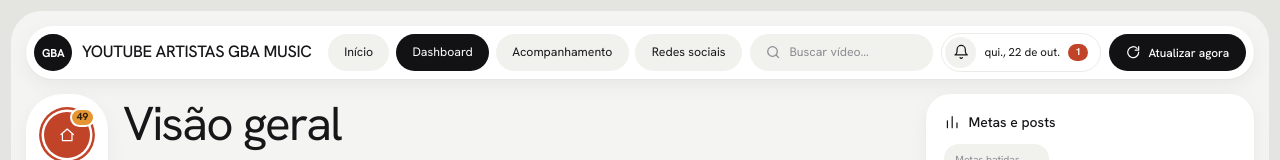
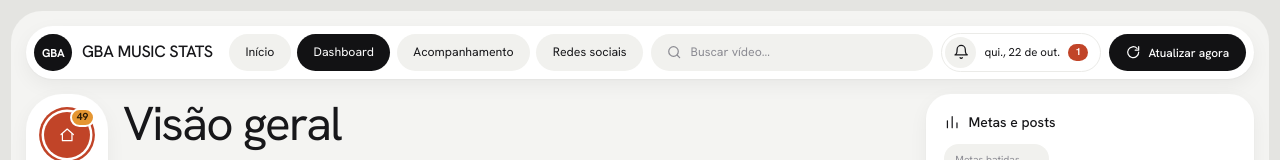
Before and after one commit to marcelonilton2014-ai/youtubevideosgba, a website: page docs/index.html in a window 1280 px wide. Shown: the top 160 px of the page. Drawn offline with Linux system fonts and the light colour scheme.

Commit message:
Update index.html

```diff
--- a/docs/index.html
+++ b/docs/index.html
@@ -178,7 +178,7 @@ td .cdot{display:inline-block;width:9px;height:9px;border-radius:50%;margin-righ
 <div class="shell">
 
 <header class="topbar">
-  <div class="brand"><div class="logo">GBA</div><span>YOUTUBE ARTISTAS GBA MUSIC</span></div>
+  <div class="brand"><div class="logo">GBA</div><span>GBA MUSIC STATS</span></div>
   <nav class="chips">
     <a class="chip" href="inicio.html">Início</a>
     <span class="chip on">Dashboard</span>
```
